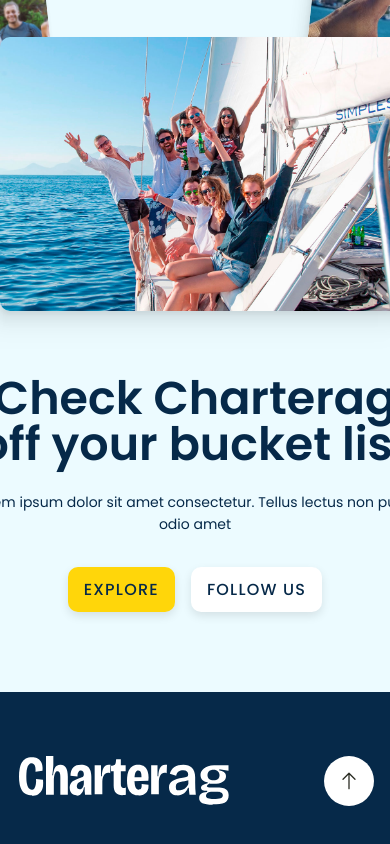
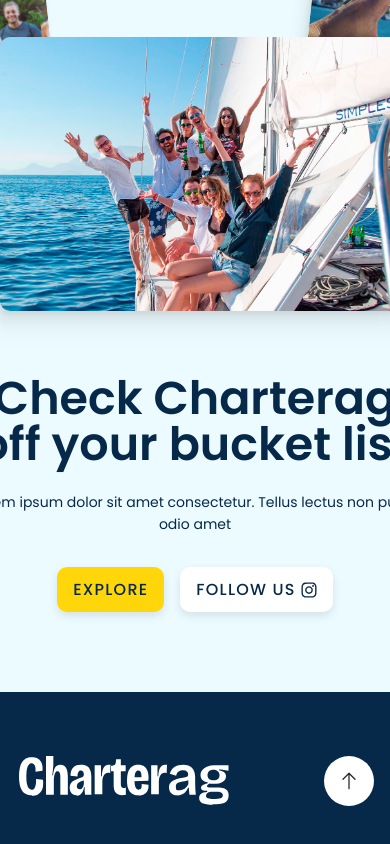
Before and after one commit to lukasmiljic/charterag, a Next.js app: page / in a window 390 px wide. Shown: the part 10621-11465 px from the top of the page. Built offline with nearby package versions, Linux system fonts and the light colour scheme.

Commit message:
add instagram icon to button and set overflow to hidden for better responsivnes

```diff
--- a/src/views/home/BucketListSection/BucketListSection.module.scss
+++ b/src/views/home/BucketListSection/BucketListSection.module.scss
@@ -3,6 +3,7 @@
 
 .bucketsection {
   padding: rem-calc(112) 0 rem-calc(80);
+  overflow: hidden;
 }
 
 .bucketlistSectionHeader {
@@ -57,3 +58,11 @@
 .buttons button:hover {
   box-shadow: 0 4px 10px 0 #00000026;
 }
+
+.icon {
+  display: grid;
+  place-content: center;
+  margin-left: 0.5ch;
+  filter: brightness(0) saturate(100%) invert(15%) sepia(10%) saturate(6755%) hue-rotate(178deg) brightness(89%)
+    contrast(101%);
+}
--- a/src/views/home/BucketListSection/BucketListSection.tsx
+++ b/src/views/home/BucketListSection/BucketListSection.tsx
@@ -38,7 +38,11 @@
     />
     <div className={styles.buttons}>
       <Button text="explore" route="/explore" />
-      <Button text="follow us" color="white" route="https://www.instagram.com/" />
+      <Button text="follow us" color="white" route="https://www.instagram.com/">
+        <div className={styles.icon}>
+          <Image src="/icons/Instagram.svg" alt="ig" width={16} height={16} />
+        </div>
+      </Button>
     </div>
   </section>
 );
```
